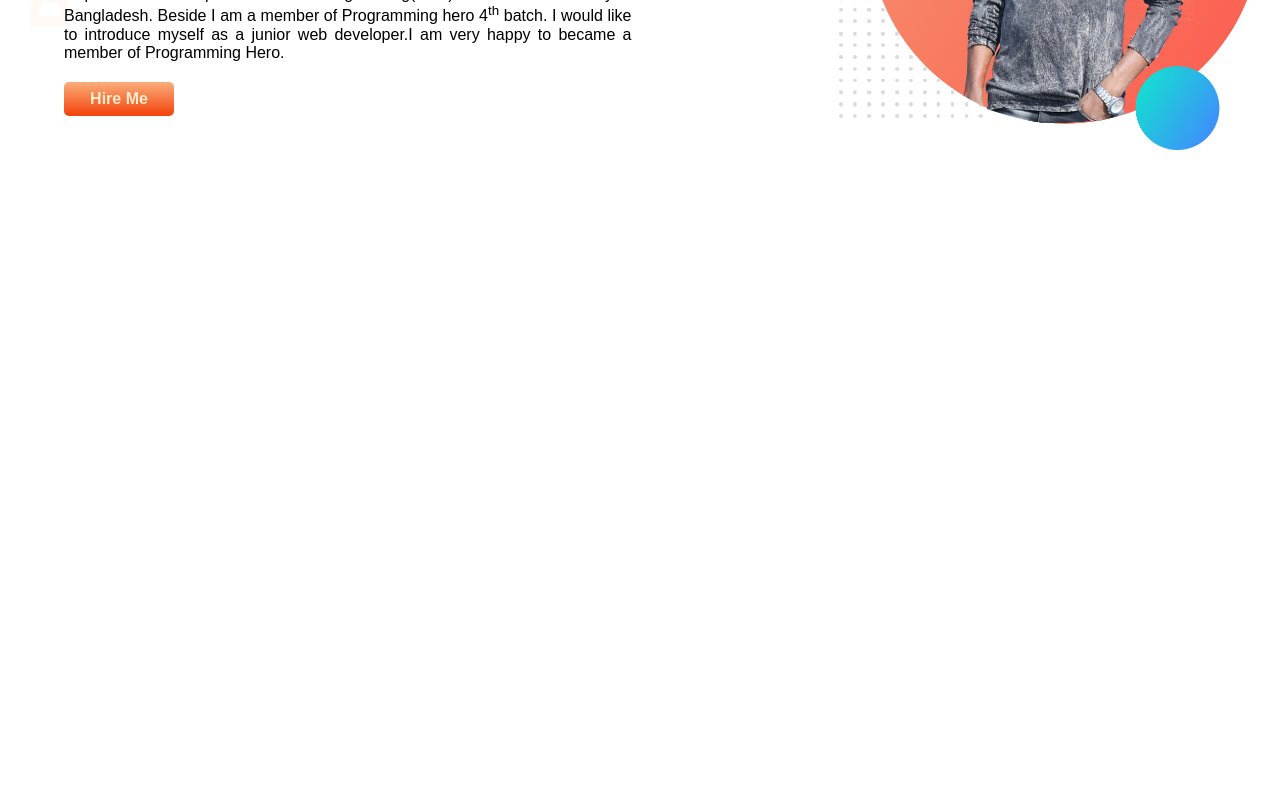
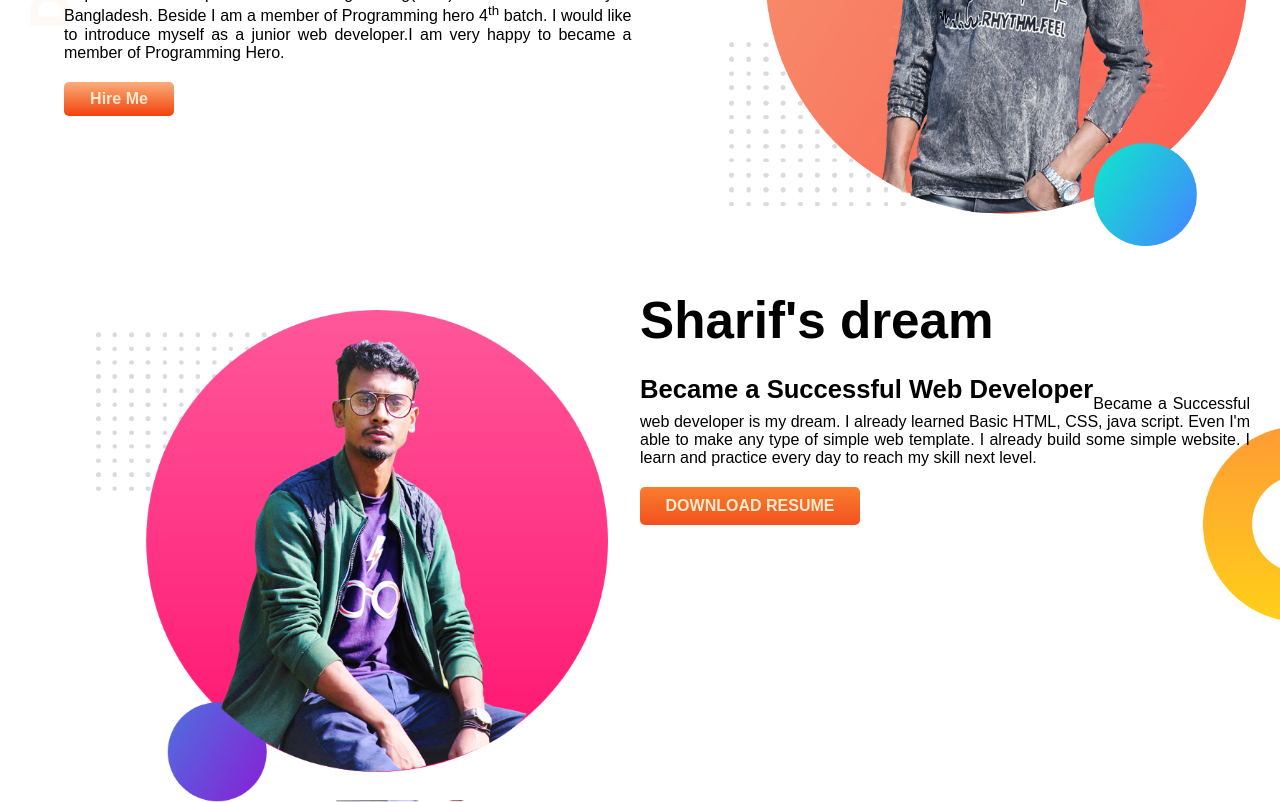
Before and after one commit to sharifok1/my_personal_website, a plain HTML site: page index.html in a window 1280 px wide. Shown: the part 333-1135 px from the top of the page. Before the commit the page ends 800 px from the top, so only its background shows below. Drawn offline with Linux system fonts and the light colour scheme.

Commit message:
sec-2 complete

```diff
--- a/index.html
+++ b/index.html
@@ -25,10 +25,32 @@
 
         </div>
         <div class="photo-1">
-            <img src="me-bg.png"
+            <img src="me-bg.png">
         </div>
     </section>
-    <section class="my_intro my_dream"></section>
+
+    <section class="my_dream">
+        <div class="photo-2" >
+            <img src="me-bg2.png" alt="sharif's_photo">
+        </div>
+        <div class="text-2">
+            <h1>Sharif's dream </h1>
+            <h2>Became a Successful Web Developer</h2>
+            <p>
+                Became a Successful web developer is my dream. I already learned Basic HTML,
+                 CSS, java script. Even I'm able to make any type of simple web template.
+                I already build some simple website. I learn and practice every day to
+                 reach my skill next level.
+            </p>
+            <div class="resume">
+                <a href="">DOWNLOAD RESUME</a>
+            </div>
+
+        </div>
+    </section>
+
+
+
     <section class="my_stage"></section>
     <footer></footer>
 
--- a/style.css
+++ b/style.css
@@ -25,7 +25,7 @@ p{
     padding-left: 5%;
     padding-top:5%;
 }
-.my_intro h2{
+.welcome-text h2{
     padding-top: 50px;
     font-size: 3vmax;
 
@@ -34,13 +34,12 @@ p{
     padding-top: 5%;
     display: inline-block;
     width:80%;
-    ;
 
 }
 img{
-    width:65%;
+    width:80%;
     float: right;
-    padding-right: 3%;
+    padding-right: 5%;
 }
 .hire-me{
 
@@ -55,3 +54,51 @@ img{
 a{
     color:blanchedalmond;
 }
+.my_dream{
+    display:flex;
+    background-image: url(dream-bg.png);
+    background-position: right;
+    background-repeat: no-repeat;
+    background-size: 6%;
+}
+.photo-2{
+    padding-top: 5%;
+    display: inline-block;
+    width:100%;
+
+}
+.photo-2 img{
+    width:100%
+    float: left;
+
+}
+.text-2{
+    font-family: sans-serif;
+
+     width:100%;
+    padding-top: 20px;
+}
+.text-2 h1 {
+    float: left inline block;
+    padding-top: 25px;
+    padding-bottom:25px;;
+    font-size: 4vmax;
+
+}
+.text-2 h2 {
+    float: inline-start;
+    text-align: inline-block;
+    font-size: 2vmax;
+}
+.text-2 p{
+    padding-right: 30px;
+}
+.resume{
+    background-image: linear-gradient(rgba(247, 103, 7, 0.849), rgba(241, 56, 0, 0.877));
+    width: 180px;
+    padding:10px 20px;
+    text-align: center;
+    border-radius: 5px;
+    font-weight: 700;
+
+}
```
